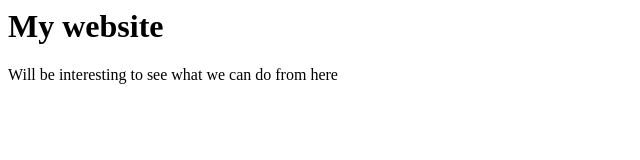
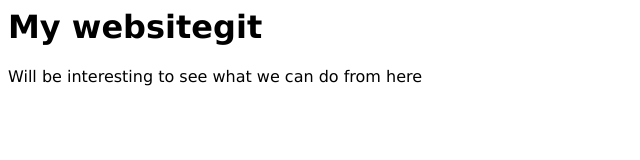
Before and after one commit to ninthevencry/ninthevencry.github.io, a plain HTML site: page index.html in a window 1280 px wide. Shown: the whole page, without its empty margins (0-640 px from the left). Drawn offline with Linux system fonts and the light colour scheme.

Commit message:
add css file

```diff
--- a/index.html
+++ b/index.html
@@ -1,7 +1,11 @@
 <html>
 
+<head>
+    <link href="resources/css/styles.css" id="css" rel="stylesheet" type="text/css" />
+</head>
+
 <body>
-    <h1>My website</h1>
+    <h1>My websitegit </h1>
     <p>
         Will be interesting to see what we can do from here
     </p>
--- /dev/null
+++ b/resources/css/styles.css
@@ -0,0 +1,3 @@
+body {
+    font-family: Verdana, Geneva, Tahoma, sans-serif;
+}
```
